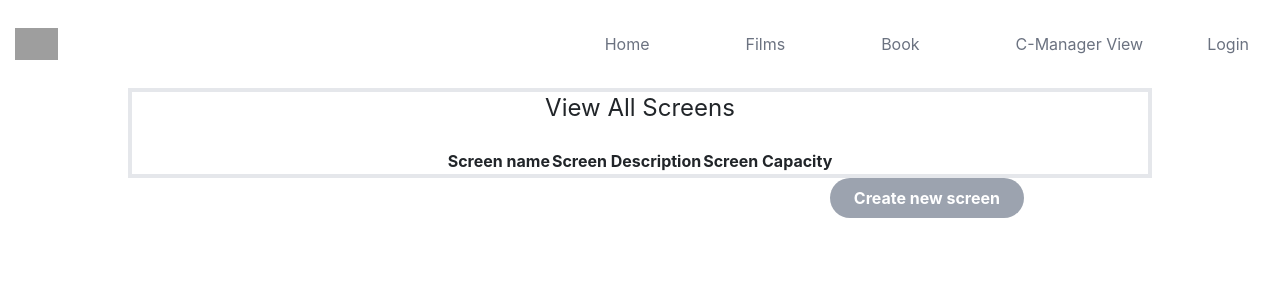
After one commit to JMoran1/DAESDgroup, a Django app: page /list-screen/ in a window 1280 px wide. The commit adds this page. Shown: the top 300 px of the page. Run offline with Django 4.2, Linux system fonts and the light colour scheme; data that the repository does not hold is empty; some libraries are stand-ins or nearby versions; grey boxes are pictures that could not be loaded.

Commit message:
Functionality for adding, deleting and editing screens (Done by Shehmir) Fixed names of various views and urls to intergrate with current project. Now also importing bootstrap in base.html.

```diff
--- a/UWEFlixApp/templates/UWEFlixApp/base.html
+++ b/UWEFlixApp/templates/UWEFlixApp/base.html
@@ -4,8 +4,15 @@
 <head>
 
     <head>
+
         <link href="https://cdnjs.cloudflare.com/ajax/libs/tailwindcss/2.0.2/tailwind.min.css" rel="stylesheet">
         <script src="https://cdn.tailwindcss.com"></script>
+            <!-- linked font -->
+        <link rel="stylesheet" type="text/css" href="https://cdnjs.cloudflare.com/ajax/libs/font-awesome/5.15.1/css/all.min.css">
+
+        <link rel="stylesheet" href="https://cdn.jsdelivr.net/npm/bootstrap@4.3.1/dist/css/bootstrap.min.css" integrity="sha384-ggOyR0iXCbMQv3Xipma34MD+dH/1fQ784/j6cY/iJTQUOhcWr7x9JvoRxT2MZw1T" crossorigin="anonymous">
+ </head>
+  <body>
     </head>
     <meta charset="utf-8" />
     <title>UWEFlix Home Page</title>
@@ -29,7 +36,9 @@
       </header>
       {% block content %}
     {% endblock %}
-
+    <script src="https://code.jquery.com/jquery-3.3.1.slim.min.js" integrity="sha384-q8i/X+965DzO0rT7abK41JStQIAqVgRVzpbzo5smXKp4YfRvH+8abtTE1Pi6jizo" crossorigin="anonymous"></script>
+    <script src="https://cdn.jsdelivr.net/npm/popper.js@1.14.7/dist/umd/popper.min.js" integrity="sha384-UO2eT0CpHqdSJQ6hJty5KVphtPhzWj9WO1clHTMGa3JDZwrnQq4sF86dIHNDz0W1" crossorigin="anonymous"></script>
+    <script src="https://cdn.jsdelivr.net/npm/bootstrap@4.3.1/dist/js/bootstrap.min.js" integrity="sha384-JjSmVgyd0p3pXB1rRibZUAYoIIy6OrQ6VrjIEaFf/nJGzIxFDsf4x0xIM+B07jRM" crossorigin="anonymous"></script>
 </body>
 
 </html>
--- a/UWEFlixApp/templates/UWEFlixApp/cmanager.html
+++ b/UWEFlixApp/templates/UWEFlixApp/cmanager.html
@@ -7,7 +7,7 @@
 
 
     <a href="{% url 'list-movies'%}" class="text-lg m-1.5 justify-left">View/Edit Movie Data</a> <br/>
-    <a href='#' class="text-lg m-1.5 justify-right">View/Edit Screen Data</a>
+    <a href='{% url 'list-screen'%}' class="text-lg m-1.5 justify-right">View/Edit Screen Data</a>
 
 </div>
 {% endblock %}
--- a/UWEFlixApp/templates/UWEFlixApp/create_club_form.html
+++ b/UWEFlixApp/templates/UWEFlixApp/create_club_form.html
@@ -1,9 +1,11 @@
 {% extends "UWEFlixApp/base.html" %}
 
 {% block content %}
+<div class="m-auto w-4/5 text-center" >
     <form method="POST" class="log-form">
         {% csrf_token %}
         {{ form.as_p }}
         <button type="submit" class="save btn btn-default">{{ button_text }}</button>
     </form>
+</div>
 {% endblock %}
--- /dev/null
+++ b/UWEFlixApp/templates/UWEFlixApp/view_screens.html
@@ -0,0 +1,31 @@
+{% extends "UWEFlixApp/base.html" %}
+
+{% block content %}
+<div class="m-auto border-4 w-4/5" >
+    <h1 class="text-2xl text-center">View All Screens</h1>
+    <table class="table-auto m-auto">
+        <thead>
+            <tr>
+              <th> Screen name  </th>
+              <th> Screen Description</th>
+              <th> Screen Capacity </th>
+              <br>
+            </tr>
+        </thead>
+        <tbody>
+            {% for Screen in screen_list %}
+            <tr>
+                <td> {{ Screen.name }} </td>
+                <td> {{ Screen.description }} </td>
+                <td> {{ Screen.capacity }} </td>
+                <td><a href="{% url 'update_screen' Screen.id %}"><button class="bg-gray-400 hover:bg-blue-700 text-white font-bold py-2 px-4 rounded-full"> Edit </button></a> <td>
+                <td><a href="{% url 'delete_screen' Screen.id %}"><button class="bg-gray-400 hover:bg-blue-700 text-white font-bold py-2 px-4 rounded-full">Delete</button></a>  </td>
+            </tr>
+            {% endfor %}
+        </tbody>
+        </table>
+</div>
+<a href="{% url 'create_screen' %}" class="float-right mr-64"><button class="bg-gray-400 hover:bg-blue-700 text-white font-bold py-2 px-4 rounded-full">Create new screen</button></a>
+
+
+{% endblock %}
--- a/UWEFlixApp/urls.py
+++ b/UWEFlixApp/urls.py
@@ -1,6 +1,6 @@
 from django.urls import path
 from UWEFlixApp import views
-from .models import MonthlyStatement, Club, Movie
+from .models import MonthlyStatement, Club, Movie, Screen
 
 
 monthly_statement_list_view = views.ViewMonthlyStatement.as_view(
@@ -23,16 +23,27 @@ movie_list_view = views.ViewMovie.as_view(
 )
 
 
+screen_list_view = views.ViewMovie.as_view(
+    queryset=Screen.objects.order_by("id")[:5],
+    context_object_name="screen_list",
+    template_name="UWEFlixApp/view_screens.html",
+)
+
+
 urlpatterns = [
     path("", views.home, name="home"),
     path("cinema_manager_view", views.cinema_manager_view, name="cinema_manager_view"),
     path('list-movies/', movie_list_view, name="list-movies"),
+    path('list-screen/', screen_list_view, name="list-screen"),
     path('update_movie/<int:pk>/    ', views.update_movie, name="update_movie"),
     path('delete_movie/<int:pk>/', views.delete_movie, name="delete_movie"),
     path("create_movie/", views.create_movie, name="create_movie"),
     path("view_monthly_statement/", monthly_statement_list_view, name="view_monthly_statement"),
     path("create_club/", views.create_club, name="create_club"),
     path("view_clubs/", club_list_view, name="view_clubs"),
+    path('create_screen/', views.create_screen, name='create_screen'),
     path("update_club/<int:pk>/", views.update_club, name="update_club"),
     path("delete_club/<int:pk>/", views.delete_club, name="delete_club"),
+    path('update_screen/<int:pk>/    ', views.update_screen, name="update_screen"),
+    path('delete_screen/<int:pk>/', views.delete_screen, name="delete_screen"),
 ]
--- a/UWEFlixApp/views.py
+++ b/UWEFlixApp/views.py
@@ -1,8 +1,8 @@
 from django.http import HttpResponse
 from django.shortcuts import render, redirect
 from django.views.generic import ListView
-from .models import MonthlyStatement, Club, Movie
-from .forms import ClubForm, MovieForm
+from .models import MonthlyStatement, Club, Movie, Screen
+from .forms import ClubForm, MovieForm, ScreenForm
 
 def home(request):
     return render(request, "UWEFlixApp/test.html")
@@ -83,6 +83,12 @@ class ViewMovie(ListView):
         context = super(ViewMovie, self).get_context_data(**kwargs)
         return context
 
+class ViewScreen(ListView):
+    model = Screen
+
+    def get_context_data(self, **kwargs):
+        context = super(ViewScreen, self).get_context_data(**kwargs)
+        return context
 
 def edit_movie(request, Movie_id):
     movie = Movie.objects.get(pk=Movie_id)
@@ -91,3 +97,44 @@ def edit_movie(request, Movie_id):
         form.save()
         return redirect('home')
     return render(request, 'hello/edit_movie.html', {'movie':movie, 'form':form})
+
+def create_screen(request):
+    if request.method == 'POST':
+        form = ScreenForm(request.POST)
+        if form.is_valid():
+            form.save()
+            return redirect('list-screen')
+    else:
+        form = ScreenForm()
+
+    return render(request, 'UWEFlixApp/create_screen.html', {'form': form})
+
+def create_movie(request):
+    form = MovieForm(request.POST or None)
+
+    if request.method == "POST":
+        if form.is_valid():
+            form.save()
+            return redirect('list-movies')
+    return render(request, "UWEFlixApp/create_movie_form.html", {"form": form, "button_text": "Create Movie"})
+
+
+# In progress
+def createshowings(request):
+
+    return render(request,"UWEFlixApp/test.html")
+
+def delete_screen(request, pk):
+    screen = Screen.objects.get(pk=pk)
+    screen.delete()
+    return redirect("list-screen")
+
+def update_screen(request, pk):
+    club = Screen.objects.get(pk=pk)
+    form = ScreenForm(request.POST or None, instance=club)
+
+    if request.method == "POST":
+        if form.is_valid():
+            form.save()
+            return redirect('home')
+    return render(request, "UWEFlixApp/edit_screen.html", {"form": form, "button_text": "Update Screen"})
```
Also changed, not shown: UWEFlixApp/forms.py (+8 -1 lines), UWEFlixApp/templates/UWEFlixApp/create_screen.html (added, +11 -0 lines), UWEFlixApp/templates/UWEFlixApp/edit_screen.html (added, +36 -0 lines).
